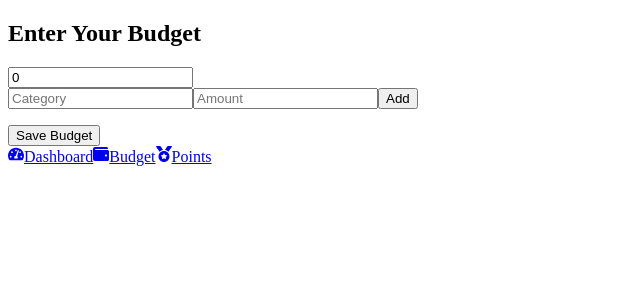
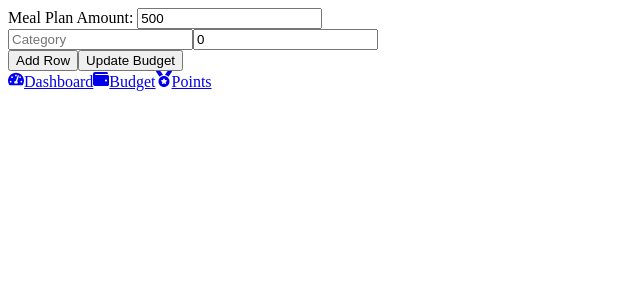
Before and after one commit to JohnGalt-create/bearcatbudget, a React (Create React App) app: page /budget in a window 1280 px wide. Shown: the top 300 px of the page, without its empty margins (0-640 px from the left). Built offline with nearby package versions, Linux system fonts and the light colour scheme; the HTML template or start-up script is replaced by a standard one.

Commit message:
Update BudgetInput.jsx

```diff
--- a/src/components/BudgetInput.jsx
+++ b/src/components/BudgetInput.jsx
@@ -1,71 +1,68 @@
-import React, { useState } from "react";
+import React, { useState } from 'react';
 
 export default function BudgetInput({ onUpdate }) {
-  const [mealPlan, setMealPlan] = useState(0);
-  const [spending, setSpending] = useState([]);
-  const [category, setCategory] = useState("");
-  const [amount, setAmount] = useState("");
+  const [mealPlan, setMealPlan] = useState(500);
+  const [spending, setSpending] = useState([{ category: '', amount: 0 }]);
 
-  const handleAddExpense = () => {
-    if (!category || !amount) return;
-    setSpending([...spending, { category, amount: Number(amount) }]);
-    setCategory("");
-    setAmount("");
+  const handleChange = (index, key, value) => {
+    const updated = [...spending];
+    updated[index][key] = key === 'amount' ? Number(value) : value;
+    setSpending(updated);
   };
 
-  const handleSubmit = () => {
+  const addRow = () => setSpending([...spending, { category: '', amount: 0 }]);
+
+  const handleSubmit = (e) => {
+    e.preventDefault();
     onUpdate({ mealPlan, spending });
+    alert('Budget updated!');
   };
 
   return (
-    <div className="bg-white p-6 rounded shadow mb-6 max-w-md mx-auto">
-      <h2 className="text-xl font-semibold mb-4">Enter Your Budget</h2>
-
+    <form className="space-y-4" onSubmit={handleSubmit}>
+      <div>
+        <label>Meal Plan Amount: </label>
         <input
           type="number"
-        placeholder="Meal Plan Balance"
           value={mealPlan}
           onChange={(e) => setMealPlan(Number(e.target.value))}
-        className="border p-2 mb-4 w-full rounded"
+          className="border rounded p-1"
         />
+      </div>
 
-      <div className="flex gap-2 mb-4">
+      {spending.map((s, i) => (
+        <div key={i} className="flex gap-2 items-center">
           <input
             type="text"
             placeholder="Category"
-          value={category}
-          onChange={(e) => setCategory(e.target.value)}
-          className="border p-2 rounded flex-1"
+            value={s.category}
+            onChange={(e) => handleChange(i, 'category', e.target.value)}
+            className="border rounded p-1 flex-1"
           />
           <input
             type="number"
             placeholder="Amount"
-          value={amount}
-          onChange={(e) => setAmount(e.target.value)}
-          className="border p-2 rounded w-24"
+            value={s.amount}
+            onChange={(e) => handleChange(i, 'amount', e.target.value)}
+            className="border rounded p-1 w-24"
           />
-        <button
-          onClick={handleAddExpense}
-          className="bg-blue-500 text-white px-3 rounded"
-        >
-          Add
-        </button>
         </div>
-
-      <ul className="mb-4">
-        {spending.map((s, i) => (
-          <li key={i}>
-            {s.category}: ${s.amount}
-          </li>
       ))}
-      </ul>
 
       <button
-        onClick={handleSubmit}
-        className="bg-green-500 text-white px-4 py-2 rounded w-full"
+        type="button"
+        onClick={addRow}
+        className="bg-bunyBlue text-white px-3 py-1 rounded"
       >
-        Save Budget
+        Add Row
       </button>
-    </div>
+
+      <button
+        type="submit"
+        className="bg-bunyGreen text-white px-4 py-2 rounded"
+      >
+        Update Budget
+      </button>
+    </form>
   );
 }
```
Lines whose indentation alone changed are shown as unchanged.
